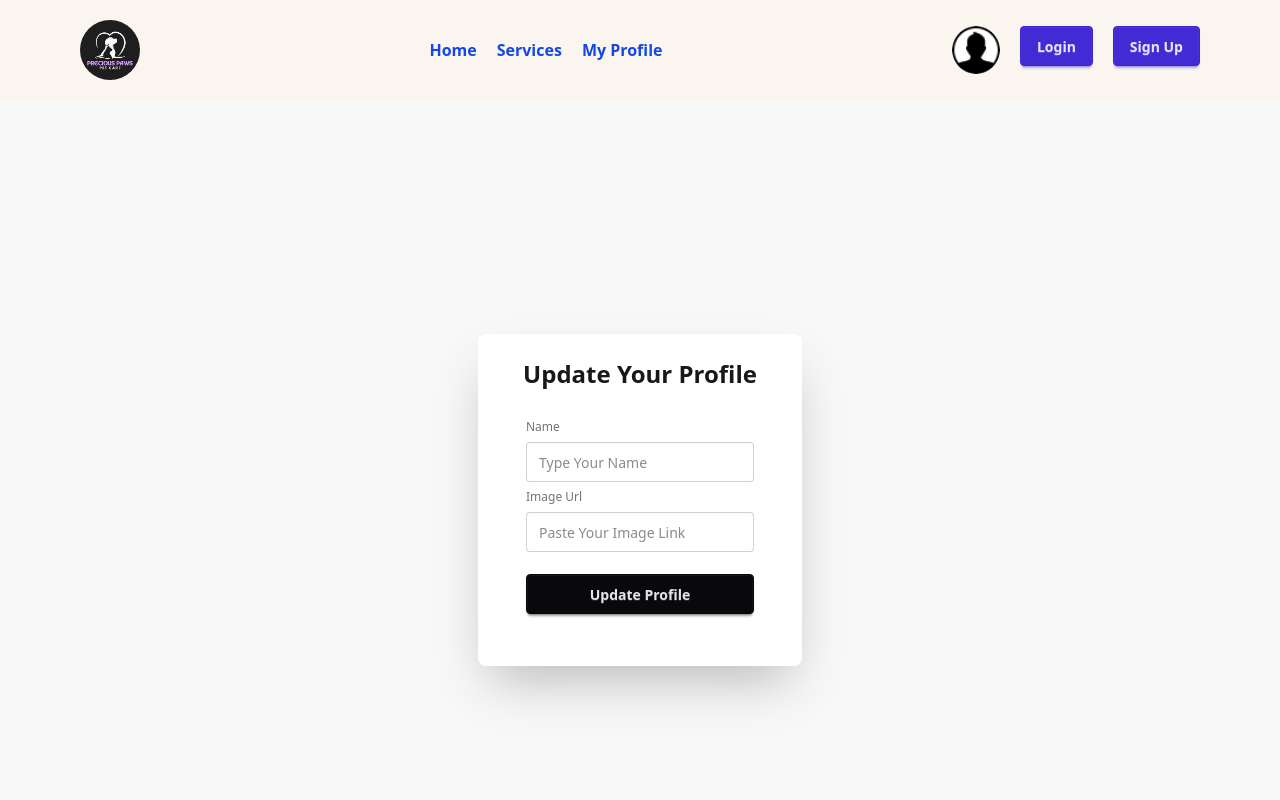
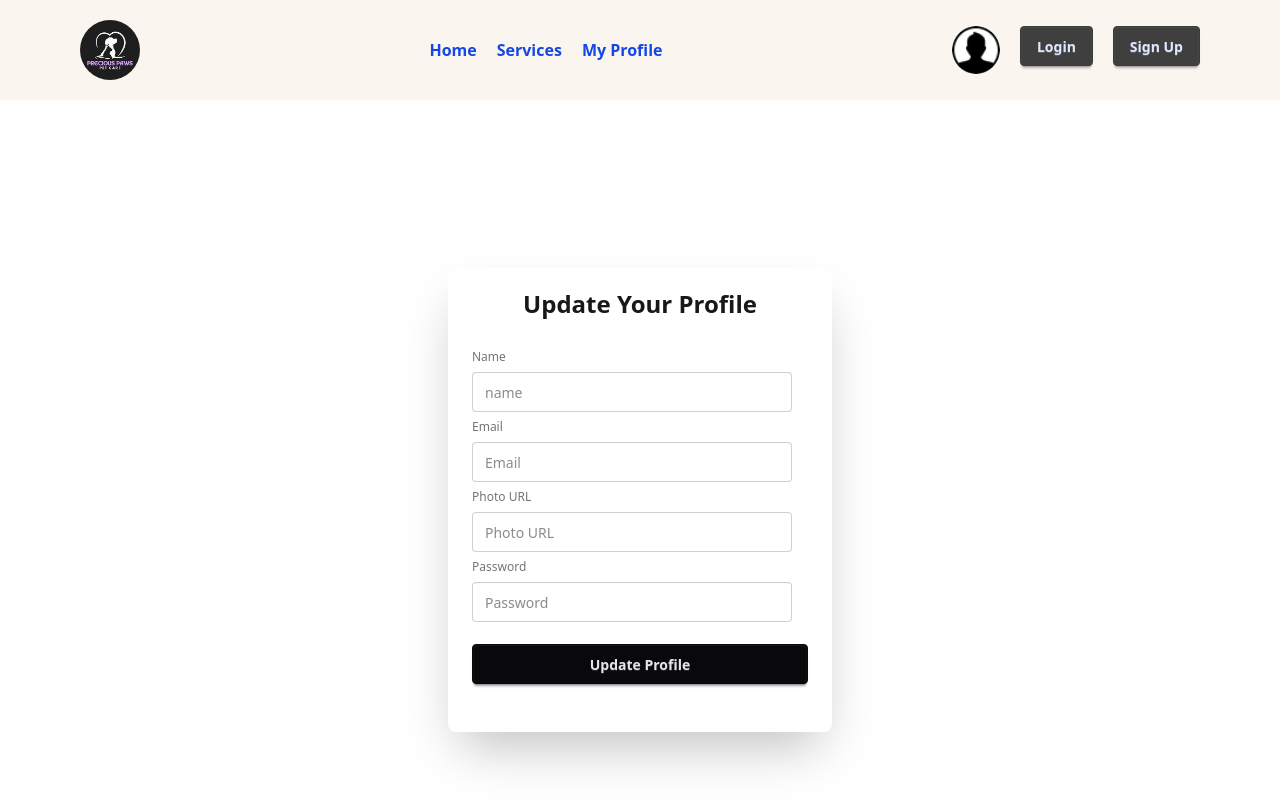
Before and after one commit to ReshByte/Assignment-nine, a React (Vite) app: page /update in a window 1280 px wide. Shown: the top 800 px of the page. Built offline with nearby package versions, Linux system fonts and the light colour scheme; no server answers.

Commit message:
Final Touch

```diff
--- a/src/components/header/Header.jsx
+++ b/src/components/header/Header.jsx
@@ -3,7 +3,7 @@ import { Link, NavLink, useParams } from 'react-router';
 import userIcon from "../../assets/user.png";
 import pawsIcon from "../../assets/paws.jpg"
 import { AuthContext } from '../provider/AuthProvider';
-import { toast,  } from 'react-toastify';
+import { toast, ToastContainer,  } from 'react-toastify';
 
 const Header = () => {
 
@@ -25,7 +25,7 @@ const Header = () => {
   }
 
     return (
-        <div className="bg-[#faf5ee] flex justify-between items-center mx-auto py-5 px-20">
+        <div className="bg-[#faf5ee] flex justify-between items-center mx-auto py-5 px-20 max-sm:flex-col max-sm:space-y-5">
        <div>
           <img className='rounded-full w-15 h-15' src={pawsIcon} alt="" />
        </div>
@@ -68,6 +68,7 @@ const Header = () => {
     </div>
 
 
+
     );
 };
 
--- a/src/components/login/Login.jsx
+++ b/src/components/login/Login.jsx
@@ -47,6 +47,7 @@ const Login = () => {
       signInWithPopup(auth,provider)
       .then((result)=>{
         console.log(result);
+         navigate(`${location.state? location.state : "/"}`)
 
       })
       .catch((error)=>{
--- a/src/components/provider/AuthProvider.jsx
+++ b/src/components/provider/AuthProvider.jsx
@@ -16,6 +16,10 @@ const AuthProvider = ({children}) => {
 
 
   const createUser = (email,password) =>{
+    setLoading(true);
+    return createUserWithEmailAndPassword(auth,email,password);
+  }
+  const creatingUser = (email,password) =>{
     setLoading(true);
     return createUserWithEmailAndPassword(auth,email,password);
   }
@@ -64,6 +68,7 @@ const AuthProvider = ({children}) => {
     setLoading,
     updateUser,
     resetPassword,
+    creatingUser,
   }
 
  return <AuthContext value={authData}>{children}</AuthContext>
--- a/src/components/services/Services.jsx
+++ b/src/components/services/Services.jsx
@@ -31,7 +31,7 @@ const Services = () => {
 
 
     return (
- <div className='space-y-10'>
+ <div className='space-y-10 '>
 
     <div className="max-w-md mx-auto mt-10 p-6 rounded-2xl shadow-xl bg-gradient-to-br from-blue-50 via-white to-blue-100 border border-blue-200 hover:shadow-2xl transition-all duration-300">
       {/* Image */}
@@ -96,7 +96,9 @@ const Services = () => {
       </div>
     </div>
 
-         <form onSubmit={handleServices} className="hero bg-base-200   flex justify-center items-center ">
+
+
+         <form onSubmit={handleServices} className="hero  flex justify-center items-center ">
 
 
 
@@ -120,7 +122,7 @@ const Services = () => {
     </div>
   </div>
 
-</form>
+       </form>
 
  </div>
     );
--- a/src/components/updateProfile/UpdateProfile.jsx
+++ b/src/components/updateProfile/UpdateProfile.jsx
@@ -1,72 +1,86 @@
-import React, { useContext } from "react";
-import { AuthContext } from "../provider/AuthProvider";
-import { toast, ToastContainer } from "react-toastify";
+import React, { use, useState } from 'react';
+import { Link } from 'react-router';
+import { auth, AuthContext } from '../provider/AuthProvider';
+import { toast, ToastContainer } from 'react-toastify';
+import { sendEmailVerification } from 'firebase/auth';
+import { GoogleAuthProvider, signInWithPopup } from "firebase/auth";
 
-const UpdateProfile = () => {
-  const { user, updateUser } = useContext(AuthContext);
+
+const provider = new GoogleAuthProvider();
+
+const updateProfile = () => {
+
+    const {creatingUser,setUser,updateUser} = use(AuthContext);
+    const [error,setError] = useState('');
+
+    const handleRegister = (e) =>{
+        e.preventDefault();
+       const form = e.target;
+       const name = form.name.value;
+      const photo = form.photo.value;
+       const email = form.email.value;
+       const password = form.password.value;
 
 
 
-  const handleUpdate = (e) => {
-    e.preventDefault();
-    const name = e.target.name.value;
-    const photo = e.target.photo.value;
+      creatingUser(email,password)
+      .then((result)=>{
+        const users=result.user;
+        updateUser({displayName:name, photoURL:photo}).then(()=>{
+            setUser({...users , displayName:name, photoURL:photo});
+            toast.success("Profile updated Successful");
 
-    if (!user) return toast.error("No user logged in!");
 
-    updateUser({ displayName: name, photoURL: photo })
-      .then(() => {
-        toast.success("Profile updated successfully!");
         })
-      .catch((error) => {
-        console.log(error);
-        toast.error(error.message);
-      });
-  };
+
+
+      })
+      .catch((error)=>{
+        const errorMessage = error.message;
+        toast(errorMessage);
+
+      })
+
+
+    }
+
+
 
     return (
-    <form
-      onSubmit={handleUpdate}
-      className="hero bg-base-200 flex justify-center items-center min-h-screen"
-    >
-      <div className="hero-content flex-col lg:flex-row-reverse">
-        <div className="card bg-base-100 w-full max-w-sm shrink-0 shadow-2xl p-6">
-          <h2 className="text-center text-2xl font-semibold">
-            Update Your Profile
-          </h2>
-          <div className="card-body">
+         <div className='flex justify-center min-h-screen items-center'>
+             <div className="card bg-base-100 w-full max-w-sm shrink-0 shadow-2xl py-5">
+                <h2 className='font-semibold text-2xl text-center'>Update Your Profile</h2>
+      <form onSubmit={handleRegister} className="card-body">
         <fieldset className="fieldset">
           <label className="label">Name</label>
-              <input
-                type="text"
-                name="name"
-                className="input"
-                placeholder="Type Your Name"
-                required
-                defaultValue={user?.displayName || ""}
-              />
-              <label className="label">Image Url</label>
-              <input
-                type="text"
-                name="photo"
-                className="input"
-                placeholder="Paste Your Image Link"
-                required
-                defaultValue={user?.photoURL || ""}
-              />
-              <button
-                type="submit"
-                className="btn btn-neutral mt-4"
-              >
-                Update Profile
-              </button>
+          <input name='name' type="text" className="input" placeholder="name" required />
+
+
+          <label className="label">Email</label>
+          <input name='email' type="email" className="input" placeholder="Email" required />
+
+
+           <label className="label">Photo URL</label>
+          <input name='photo' type="text" className="input" placeholder="Photo URL" required />
+
+
+
+          <label className="label">Password</label>
+          <input name='password' type="password" className="input" placeholder="Password" required />
+
+          <button type='submit' className="btn btn-neutral mt-4">Update Profile</button>
+
+
         </fieldset>
+
+
+      </form>
     </div>
+
+
+
         </div>
-      </div>
-      <ToastContainer />
-    </form>
     );
 };
 
-export default UpdateProfile;
+export default updateProfile;
--- a/src/index.css
+++ b/src/index.css
@@ -2,3 +2,14 @@
 @plugin "daisyui"{
    themes: light --default, cupcake;
 }
+
+
+@plugin "daisyui/theme" {
+  name: "light";
+  default: true;
+  --color-primary: #403f3f;
+  --color-secondary: #d72050;
+  --color-base-200: #f3f3f3;
+  --color-base-300: #e7e7e7;
+  --color-accent: #706f6f;
+}
```
Lines whose indentation alone changed are shown as unchanged.
